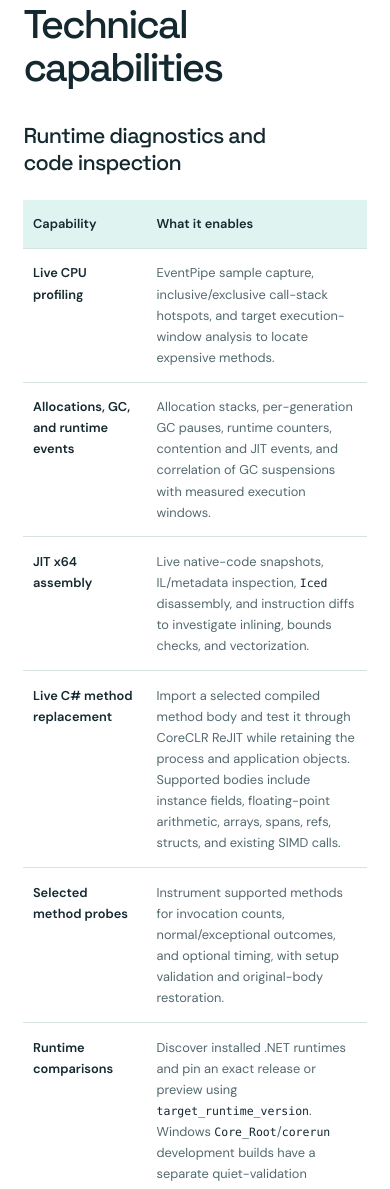
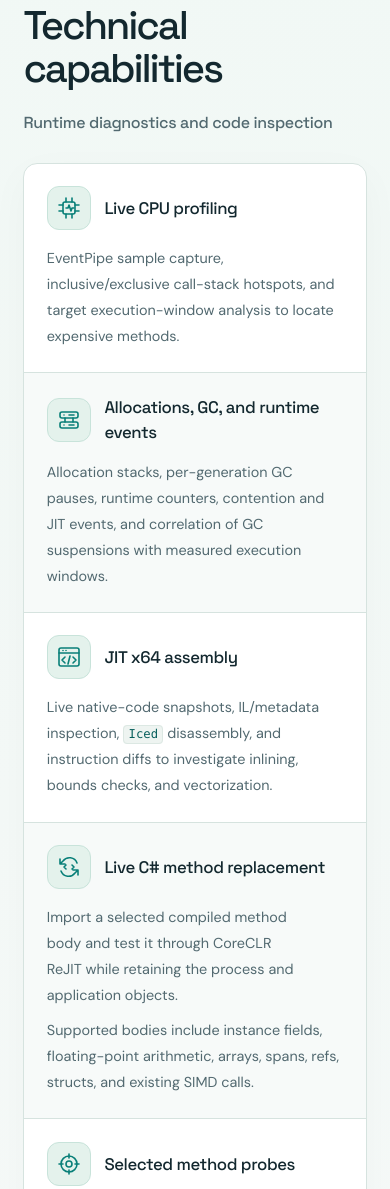
Before and after one commit to tedd/Tedd.DotNetLab, a plain HTML site: page site/index.html in a window 390 px wide. Shown: the part 2833-4022 px from the top of the page. Drawn offline with Linux system fonts and the light colour scheme.

Commit message:
Refine capability table layout and add feature icons

```diff
--- a/site/index.html
+++ b/site/index.html
@@ -117,15 +117,33 @@
         <h2 id="technical-capabilities-title">Technical capabilities</h2>
         <h3 id="runtime-diagnostics-title">Runtime diagnostics and code inspection</h3>
         <div class="table-scroll capability-table" role="region" aria-labelledby="runtime-diagnostics-title" tabindex="0">
-          <table>
-            <thead><tr><th scope="col">Capability</th><th scope="col">What it enables</th></tr></thead>
-            <tbody>
-              <tr><th scope="row">Live CPU profiling</th><td>EventPipe sample capture, inclusive/exclusive call-stack hotspots, and target execution-window analysis to locate expensive methods.</td></tr>
-              <tr><th scope="row">Allocations, GC, and runtime events</th><td>Allocation stacks, per-generation GC pauses, runtime counters, contention and JIT events, and correlation of GC suspensions with measured execution windows.</td></tr>
-              <tr><th scope="row">JIT x64 assembly</th><td>Live native-code snapshots, IL/metadata inspection, <code>Iced</code> disassembly, and instruction diffs to investigate inlining, bounds checks, and vectorization.</td></tr>
-              <tr><th scope="row">Live C# method replacement</th><td>Import a selected compiled method body and test it through CoreCLR ReJIT while retaining the process and application objects. Supported bodies include instance fields, floating-point arithmetic, arrays, spans, refs, structs, and existing SIMD calls.</td></tr>
-              <tr><th scope="row">Selected method probes</th><td>Instrument supported methods for invocation counts, normal/exceptional outcomes, and optional timing, with setup validation and original-body restoration.</td></tr>
-              <tr><th scope="row">Runtime comparisons</th><td>Discover installed .NET runtimes and pin an exact release or preview using <code>target_runtime_version</code>. Windows <code>Core_Root</code>/<code>corerun</code> development builds have a separate quiet-validation workflow.</td></tr>
+          <table role="table" aria-labelledby="runtime-diagnostics-title">
+            <thead role="rowgroup"><tr role="row"><th scope="col" role="columnheader">Capability</th><th scope="col" role="columnheader">What it enables</th></tr></thead>
+            <tbody role="rowgroup">
+              <tr role="row">
+                <th scope="row" role="rowheader"><span class="capability-name"><span class="capability-icon"><svg viewBox="0 0 24 24" width="24" height="24" fill="none" stroke="currentColor" stroke-width="1.6" stroke-linecap="round" stroke-linejoin="round" aria-hidden="true" focusable="false"><rect x="6" y="6" width="12" height="12" rx="2"/><path d="M9 2v4m6-4v4M9 18v4m6-4v4M2 9h4m-4 6h4m12-6h4m-4 6h4m-13-3h2l1-3 2 6 1-3h2"/></svg></span><span>Live CPU profiling</span></span></th>
+                <td role="cell">EventPipe sample capture, inclusive/exclusive call-stack hotspots, and target execution-window analysis to locate expensive methods.</td>
+              </tr>
+              <tr role="row">
+                <th scope="row" role="rowheader"><span class="capability-name"><span class="capability-icon"><svg viewBox="0 0 24 24" width="24" height="24" fill="none" stroke="currentColor" stroke-width="1.6" stroke-linecap="round" stroke-linejoin="round" aria-hidden="true" focusable="false"><rect x="3" y="4" width="18" height="6" rx="2"/><rect x="3" y="14" width="18" height="6" rx="2"/><path d="M7 7h.01M7 17h.01M12 7h5m-5 10h5M8 10v4m8-4v4"/></svg></span><span>Allocations, GC, and runtime events</span></span></th>
+                <td role="cell">Allocation stacks, per-generation GC pauses, runtime counters, contention and JIT events, and correlation of GC suspensions with measured execution windows.</td>
+              </tr>
+              <tr role="row">
+                <th scope="row" role="rowheader"><span class="capability-name"><span class="capability-icon"><svg viewBox="0 0 24 24" width="24" height="24" fill="none" stroke="currentColor" stroke-width="1.6" stroke-linecap="round" stroke-linejoin="round" aria-hidden="true" focusable="false"><rect x="2" y="3" width="20" height="18" rx="2"/><path d="M2 8h20M6 5.5h.01M9 5.5h.01M8 12l-3 3 3 3m8-6 3 3-3 3m-3-7-2 8"/></svg></span><span>JIT x64 assembly</span></span></th>
+                <td role="cell">Live native-code snapshots, IL/metadata inspection, <code>Iced</code> disassembly, and instruction diffs to investigate inlining, bounds checks, and vectorization.</td>
+              </tr>
+              <tr role="row">
+                <th scope="row" role="rowheader"><span class="capability-name"><span class="capability-icon"><svg viewBox="0 0 24 24" width="24" height="24" fill="none" stroke="currentColor" stroke-width="1.6" stroke-linecap="round" stroke-linejoin="round" aria-hidden="true" focusable="false"><path d="M20 8a8 8 0 0 0-14-2L3 9m0-5v5h5M4 16a8 8 0 0 0 14 2l3-3m0 5v-5h-5M9 10l-2 2 2 2m6-4 2 2-2 2"/></svg></span><span>Live C# method replacement</span></span></th>
+                <td role="cell"><p>Import a selected compiled method body and test it through CoreCLR ReJIT while retaining the process and application objects.</p><p>Supported bodies include instance fields, floating-point arithmetic, arrays, spans, refs, structs, and existing SIMD calls.</p></td>
+              </tr>
+              <tr role="row">
+                <th scope="row" role="rowheader"><span class="capability-name"><span class="capability-icon"><svg viewBox="0 0 24 24" width="24" height="24" fill="none" stroke="currentColor" stroke-width="1.6" stroke-linecap="round" stroke-linejoin="round" aria-hidden="true" focusable="false"><circle cx="12" cy="12" r="8"/><circle cx="12" cy="12" r="3"/><path d="M12 2v4m0 12v4M2 12h4m12 0h4"/></svg></span><span>Selected method probes</span></span></th>
+                <td role="cell">Instrument supported methods for invocation counts, normal/exceptional outcomes, and optional timing, with setup validation and original-body restoration.</td>
+              </tr>
+              <tr role="row">
+                <th scope="row" role="rowheader"><span class="capability-name"><span class="capability-icon"><svg viewBox="0 0 24 24" width="24" height="24" fill="none" stroke="currentColor" stroke-width="1.6" stroke-linecap="round" stroke-linejoin="round" aria-hidden="true" focusable="false"><path d="M4 7h16m-5-5 5 5-5 5M20 17H4m5-5-5 5 5 5"/></svg></span><span>Runtime comparisons</span></span></th>
+                <td role="cell"><p>Discover installed .NET runtimes and pin an exact release or preview using <code>target_runtime_version</code>.</p><p>Windows <code>Core_Root</code>/<code>corerun</code> development builds have a separate quiet-validation workflow.</p></td>
+              </tr>
             </tbody>
           </table>
         </div>
--- a/site/styles.css
+++ b/site/styles.css
@@ -107,14 +107,25 @@ figcaption { padding: .75rem 1rem; background: #f1f7f4; border-top: 1px solid va
 .table-scroll th, .table-scroll td { padding: .8rem; border-bottom: 1px solid var(--line); }
 .table-scroll th { font-weight: 600; }
 .table-scroll td { white-space: nowrap; }
-.technical-capabilities { background: white; border-bottom: 1px solid var(--line); }
-.technical-capabilities h3 { margin: 2rem 0 0; }
-.capability-table table { table-layout: fixed; font-size: .9rem; }
-.capability-table th, .capability-table td { padding: 1.25rem; vertical-align: top; overflow-wrap: anywhere; }
-.capability-table th:first-child { width: 28%; }
-.capability-table thead { background: var(--aqua-light); }
-.capability-table td { white-space: normal; color: var(--muted); }
-.capability-table code { color: var(--ink); font-size: .9em; }
+.technical-capabilities { background: linear-gradient(180deg, #f1f8f5, var(--canvas)); border-block: 1px solid var(--line); }
+.technical-capabilities h3 { margin: 1.25rem 0 0; color: var(--muted); font-size: clamp(1rem, 1.5vw, 1.2rem); line-height: 1.5; letter-spacing: -.02em; }
+.capability-table { margin-top: 2.5rem; overflow: hidden; border: 1px solid var(--line); border-radius: 14px; background: white; box-shadow: 0 12px 40px #164c4008; }
+.capability-table table { table-layout: fixed; font-size: .93rem; }
+.capability-table th, .capability-table td { padding: 1.75rem 2rem; vertical-align: top; overflow-wrap: break-word; }
+.capability-table th:first-child { width: 35%; }
+.capability-table thead { background: #e9f3ef; }
+.capability-table thead th { padding-block: 1.1rem; color: var(--aqua-dark); font: 700 .65rem/1.5 var(--display); letter-spacing: .12em; text-transform: uppercase; }
+.capability-table tbody th { font: 500 1.05rem/1.45 var(--display); letter-spacing: -.025em; }
+.capability-table tbody tr:nth-child(even) { background: #f7faf9; }
+.capability-table tbody tr:last-child > * { border-bottom: 0; }
+.capability-table td { white-space: normal; color: var(--muted); line-height: 1.8; }
+.capability-table td p { margin: 0; }
+.capability-table td p + p { margin-top: .6rem; }
+.capability-table code { padding: .12em .35em; border: 1px solid #dce8e3; border-radius: 4px; background: #eef4f1; color: var(--aqua-dark); font-size: .85em; overflow-wrap: anywhere; box-decoration-break: clone; -webkit-box-decoration-break: clone; }
+.capability-name { display: flex; align-items: center; gap: 1rem; }
+.capability-name > span:last-child { min-width: 0; }
+.capability-icon { display: grid; place-items: center; flex: 0 0 44px; height: 44px; border: 1px solid #c8e3da; border-radius: 12px; background: #e4f2ec; color: var(--aqua); }
+.capability-icon svg { width: 24px; height: 24px; }
 .section-intro { display: grid; grid-template-columns: 1.1fr 1fr; align-items: end; gap: 4rem; margin-bottom: 3.5rem; }
 .section-intro > p { max-width: 540px; margin: 0; color: var(--muted); font-size: 1.05rem; }
 .workflow-grid { display: grid; grid-template-columns: repeat(3, minmax(0, 1fr)); border-top: 1px solid var(--line); }
@@ -191,6 +202,8 @@ footer > div { display: flex; flex-wrap: wrap; gap: 1.2rem; }
   .lab-heading h2 { font-size: 1.5rem; }
   .protocol div > span { font-size: .75rem; }
   .section-intro, .results-section { gap: 2rem; }
+  .capability-table th, .capability-table td { padding: 1.5rem; }
+  .capability-name { align-items: flex-start; gap: .85rem; }
   .feature-grid { grid-template-columns: repeat(2, minmax(0, 1fr)); }
   .prompt-section, .install-section { gap: 2.5rem; }
   .workflow-grid article { padding-right: 1.5rem; }
@@ -233,9 +246,17 @@ footer > div { display: flex; flex-wrap: wrap; gap: 1.2rem; }
   .protocol li { gap: .6rem; }
   .protocol div > span { font-size: .72rem; }
   .result-chart { padding: 1.3rem; }
-  .capability-table table { font-size: .8rem; }
-  .capability-table th, .capability-table td { padding: .85rem .6rem; }
-  .capability-table th:first-child { width: 36%; }
+  .capability-table { margin-top: 1.75rem; }
+  .capability-table table, .capability-table tbody, .capability-table tr { display: block; }
+  .capability-table table { font-size: .9rem; }
+  .capability-table thead { position: absolute; width: 1px; height: 1px; padding: 0; margin: -1px; overflow: hidden; clip-path: inset(50%); white-space: nowrap; }
+  .capability-table tbody tr { padding: 1.4rem; border-bottom: 1px solid var(--line); }
+  .capability-table tbody tr:last-child { border-bottom: 0; }
+  .capability-table th, .capability-table td { display: block; width: 100%; padding: 0; border: 0; }
+  .capability-table th:first-child { width: 100%; }
+  .capability-table tbody th { font-size: 1.05rem; }
+  .capability-table td { margin-top: 1rem; }
+  .capability-name { align-items: center; }
   figcaption { font-size: .6rem; }
   .proof-strip p { padding: 1.3rem .6rem; }
   .proof-strip strong { font-size: 1rem; }
```
